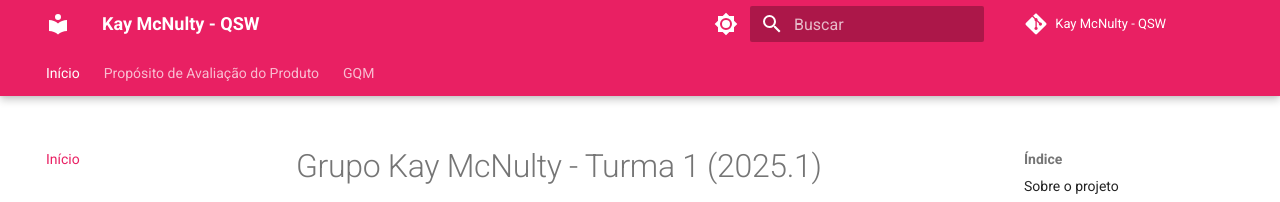
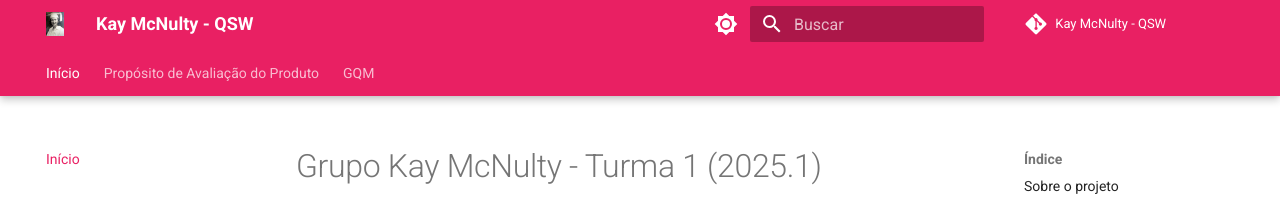
Before and after one commit to FCTE-Qualidade-de-Software-1/2025-1-T01-KAY-MCNULTY, an MkDocs documentation site: the page built from docs/index.md, in a window 1280 px wide. Shown: the top 202 px of the page. Built offline with MkDocs 1.6.1 and Material for MkDocs 9.7.7, drawn with Linux system fonts in a browser that asks for light colours; comment, search, counter and statistics services are not loaded.

Commit message:
docs : update icon

```diff
--- a/mkdocs.yml
+++ b/mkdocs.yml
@@ -9,8 +9,8 @@ edit_uri: edit/docs/docs/
 theme:
   name: material
   language: pt-BR
-#  logo: assets/logo/logo.png
-#  favicon: assets/logo/logo.png
+  logo: assets/images/kay.jpg
+  favicon: assets/images/kay.jpg
   features:
     - navigation.tabs
     - navigation.tabs.sticky
```
